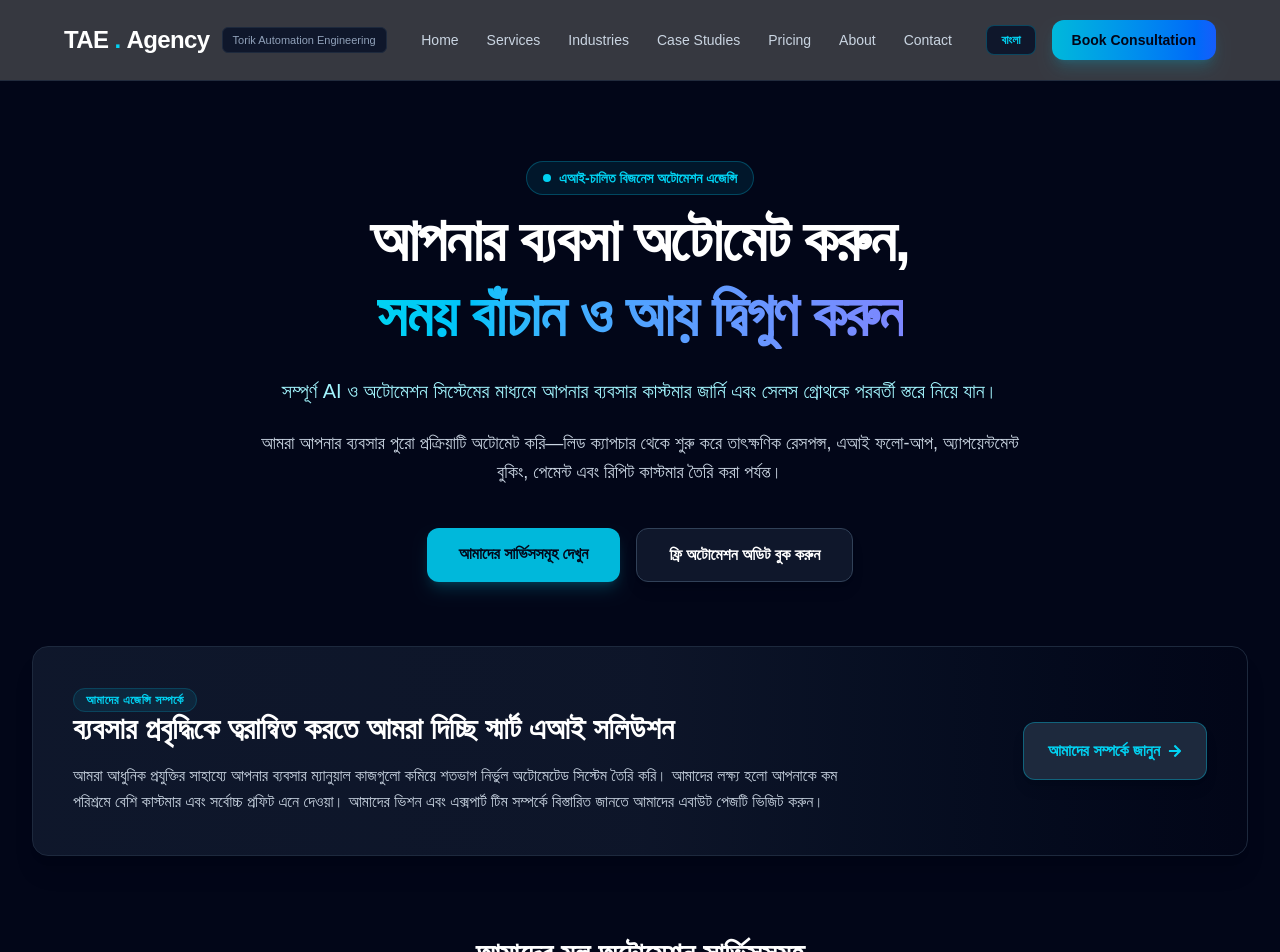
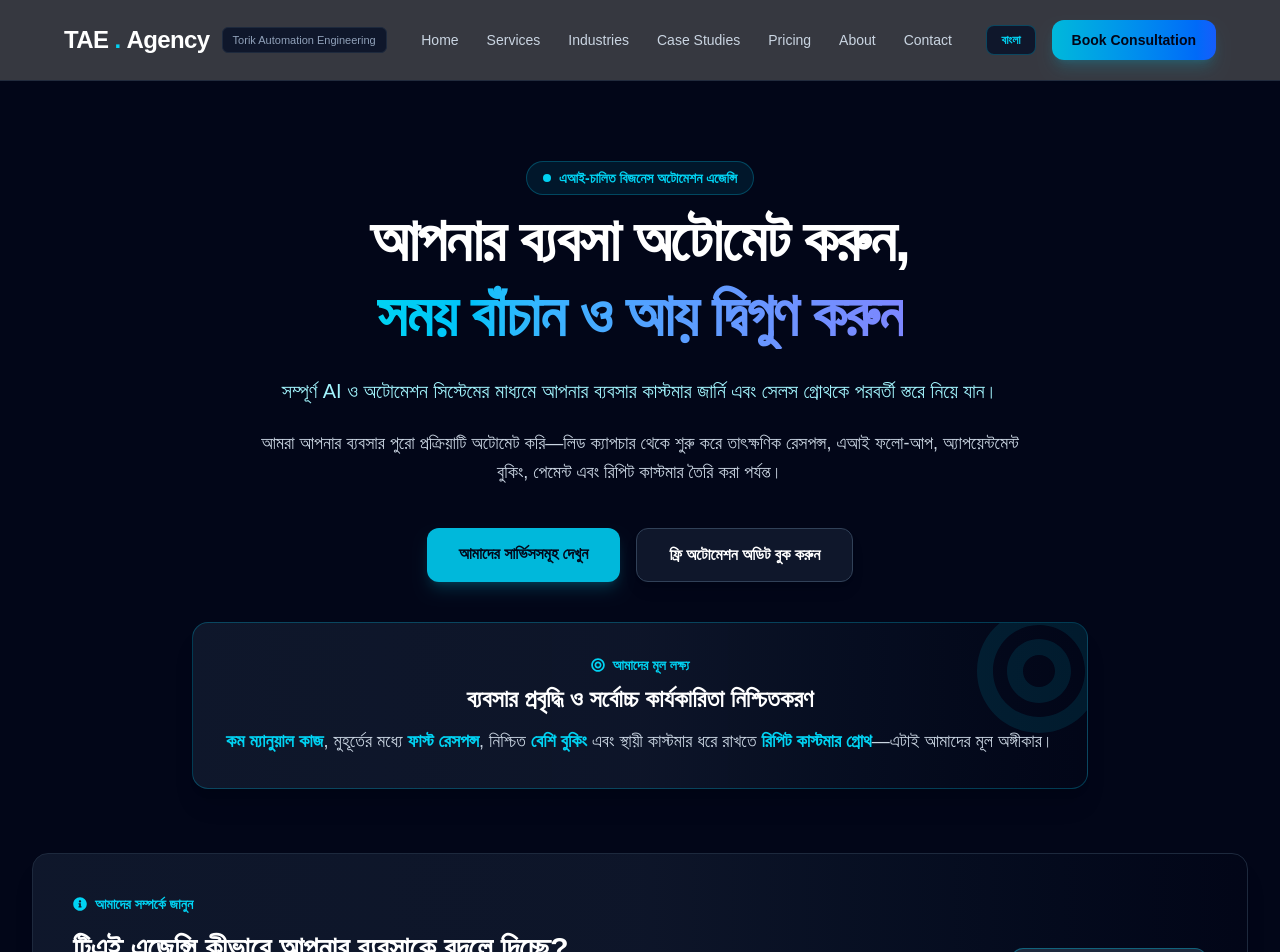
Before and after one commit to torikinsights-wq/tae-agency, a Next.js app: page / in a window 1280 px wide. Shown: the top 952 px of the page. Built offline with nearby package versions, Linux system fonts and the light colour scheme.

Commit message:
Add bilingual translation support for services page

```diff
--- a/app/page.tsx
+++ b/app/page.tsx
@@ -3,7 +3,7 @@ import React from "react";
 import Link from "next/link";
 import {
   FaBolt, FaRobot, FaCalendarAlt, FaCreditCard,
-  FaStar, FaShareAlt, FaArrowRight, FaCheckCircle
+  FaStar, FaShareAlt, FaArrowRight, FaCheckCircle, FaInfoCircle, FaBullseye
 } from "react-icons/fa";
 
 export default function HomePage() {
@@ -47,33 +47,49 @@ export default function HomePage() {
               ফ্রি অটোমেশন অডিট বুক করুন
             </Link>
           </div>
+
+          {/* লক্ষ্য সেকশনটি Hero-র ঠিক নিচেই সুন্দরভাবে সেট করা হলো */}
+          <div className="bg-gradient-to-r from-slate-900 via-slate-900/90 to-slate-950 border border-cyan-500/30 rounded-2xl p-6 sm:p-8 max-w-4xl mx-auto mt-10 shadow-xl relative overflow-hidden">
+            <div className="absolute top-0 right-0 transform translate-x-4 -translate-y-4 opacity-10 text-cyan-400 text-9xl pointer-events-none">
+              <FaBullseye />
+            </div>
+            <div className="inline-flex items-center gap-2 text-cyan-400 font-semibold text-sm mb-2">
+              <FaBullseye /> আমাদের মূল লক্ষ্য
+            </div>
+            <h3 className="text-xl sm:text-2xl font-bold text-white mb-3">
+              ব্যবসার প্রবৃদ্ধি ও সর্বোচ্চ কার্যকারিতা নিশ্চিতকরণ
+            </h3>
+            <p className="text-slate-300 text-base sm:text-lg leading-relaxed">
+              <span className="text-cyan-400 font-semibold">কম ম্যানুয়াল কাজ</span>, মুহূর্তের মধ্যে <span className="text-cyan-400 font-semibold">ফাস্ট রেসপন্স</span>, নিশ্চিত <span className="text-cyan-400 font-semibold">বেশি বুকিং</span> এবং স্থায়ী কাস্টমার ধরে রাখতে <span className="text-cyan-400 font-semibold">রিপিট কাস্টমার গ্রোথ</span>—এটাই আমাদের মূল অঙ্গীকার।
+            </p>
+          </div>
         </div>
 
-        {/* About Agency Section with Link to /about */}
+        {/* আমাদের সম্পর্কে সেকশন (বিজনেস ওনারদের আকর্ষণ করার মতো শক্তিশালী কপি দিয়ে আপডেট করা) */}
         <div className="bg-gradient-to-r from-slate-900 via-slate-900/90 to-slate-950 border border-slate-800 rounded-2xl p-8 sm:p-10 shadow-xl flex flex-col md:flex-row items-center justify-between gap-8">
           <div className="space-y-4 max-w-3xl text-center md:text-left">
-            <span className="text-cyan-400 font-bold text-xs uppercase tracking-wider bg-cyan-500/10 px-3 py-1 rounded-full border border-cyan-500/20">
-              আমাদের এজেন্সি সম্পর্কে
-            </span>
+            <div className="inline-flex items-center gap-2 text-cyan-400 font-semibold text-sm">
+              <FaInfoCircle /> আমাদের সম্পর্কে জানুন
+            </div>
             <h2 className="text-2xl sm:text-3xl font-bold text-white">
-              ব্যবসার প্রবৃদ্ধিকে ত্বরান্বিত করতে আমরা দিচ্ছি স্মার্ট এআই সলিউশন
+              টিএই এজেন্সি কীভাবে আপনার ব্যবসাকে বদলে দিচ্ছে?
             </h2>
             <p className="text-slate-300 text-sm sm:text-base leading-relaxed">
-              আমরা আধুনিক প্রযুক্তির সাহায্যে আপনার ব্যবসার ম্যানুয়াল কাজগুলো কমিয়ে শতভাগ নির্ভুল অটোমেটেড সিস্টেম তৈরি করি। আমাদের লক্ষ্য হলো আপনাকে কম পরিশ্রমে বেশি কাস্টমার এবং সর্বোচ্চ প্রফিট এনে দেওয়া। আমাদের ভিশন এবং এক্সপার্ট টিম সম্পর্কে বিস্তারিত জানতে আমাদের এবাউট পেজটি ভিজিট করুন।
+              প্রতিটি প্রমিজিং লিড হাতছাড়া হওয়া মানেই আপনার ব্যবসায় বড় ক্ষতি। আমরা আধুনিক কৃত্রিম বুদ্ধিমত্তা (AI) এবং স্মার্ট অটোমেশন সিস্টেমের মাধ্যমে আপনার ব্যবসার সমস্ত অপারেশনাল জট কমিয়ে সেলস প্রসেসকে করি শতভাগ স্বয়ংক্রিয়। আমাদের প্রমাণিত টেকনিক্যাল সলিউশন এবং এক্সপার্ট টিম কীভাবে আপনার ব্যবসাকে ঝঞ্ঝাটহীন ও অধিক লাভজনক করে তুলতে পারে, তা বিস্তারিত জানতে আমাদের এবাউট পেজটি ভিজিট করুন।
             </p>
           </div>
           <div className="shrink-0">
             <Link
               href="/about"
-              className="inline-flex items-center gap-2 bg-slate-800 hover:bg-cyan-500 hover:text-slate-950 text-cyan-400 font-bold px-6 py-4 rounded-xl border border-cyan-500/40 transition-all shadow-lg"
+              className="inline-flex items-center gap-2 bg-slate-800 hover:bg-cyan-500 hover:text-slate-950 text-cyan-400 font-bold px-6 py-4 rounded-xl border border-cyan-500/40 transition-all shadow-lg whitespace-nowrap"
             >
-              <span>আমাদের সম্পর্কে জানুন</span>
+              <span>আমাদের সম্পর্কে বিস্তারিত</span>
               <FaArrowRight className="text-sm" />
             </Link>
           </div>
         </div>
 
-        {/* Core Services Grid - Ensuring all 6 services are clearly visible with clean cards */}
+        {/* Core Services Grid - ৬টি সার্ভিস নিখুঁতভাবে সাজানো */}
         <div className="space-y-8 pt-4">
           <div className="text-center space-y-3">
             <h2 className="text-3xl font-bold text-white">
@@ -159,7 +175,7 @@ export default function HomePage() {
               <div>
                 <div className="text-cyan-400 text-3xl mb-4 p-3 bg-cyan-500/10 w-fit rounded-xl border border-cyan-500/20"><FaStar /></div>
                 <h3 className="text-xl font-bold text-white mb-2">৫. Retention & Reputation</h3>
-                <p className="text-slate-400 text-sm mb-4">একবারের ক্রেতাকে দীর্ঘমেয়াদী অনুগত ক্রেতায় রূপান্তর করুন এবং রিভিউ বাড়ান।</p>
+                <p className="text-slate-400 text-sm mb-4">একবারের ক্রেতাকে দীর্ঘমেয়াদী অনুগত ক্রেটায় রূপান্তর করুন এবং রিভিউ বাড়ান।</p>
                 <ul className="space-y-2 text-slate-300 text-xs sm:text-sm">
                   <li className="flex items-center gap-2"><FaCheckCircle className="text-cyan-400 shrink-0" /> Automated Review Requests</li>
                   <li className="flex items-center gap-2"><FaCheckCircle className="text-cyan-400 shrink-0" /> Special Offer Campaigns</li>
```
